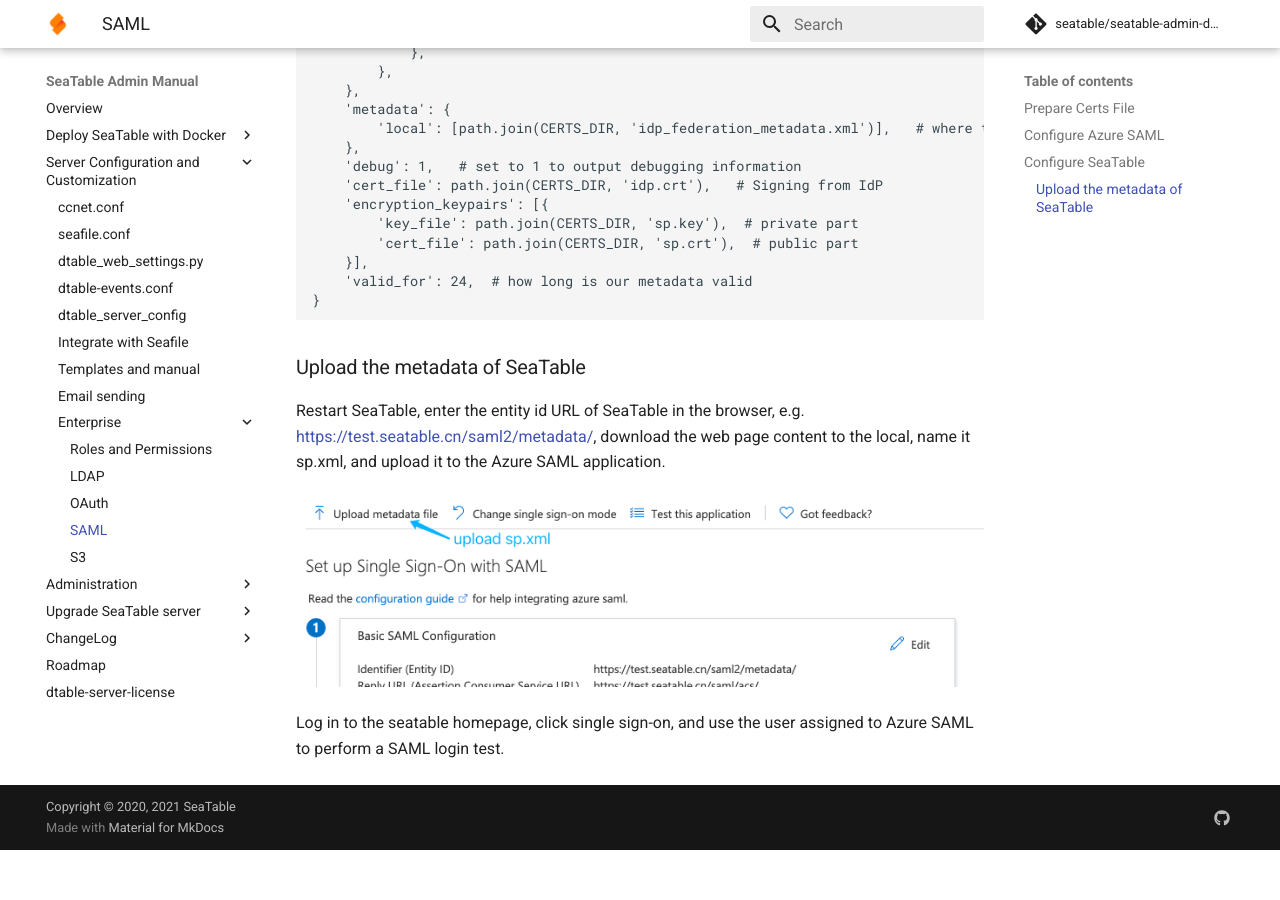
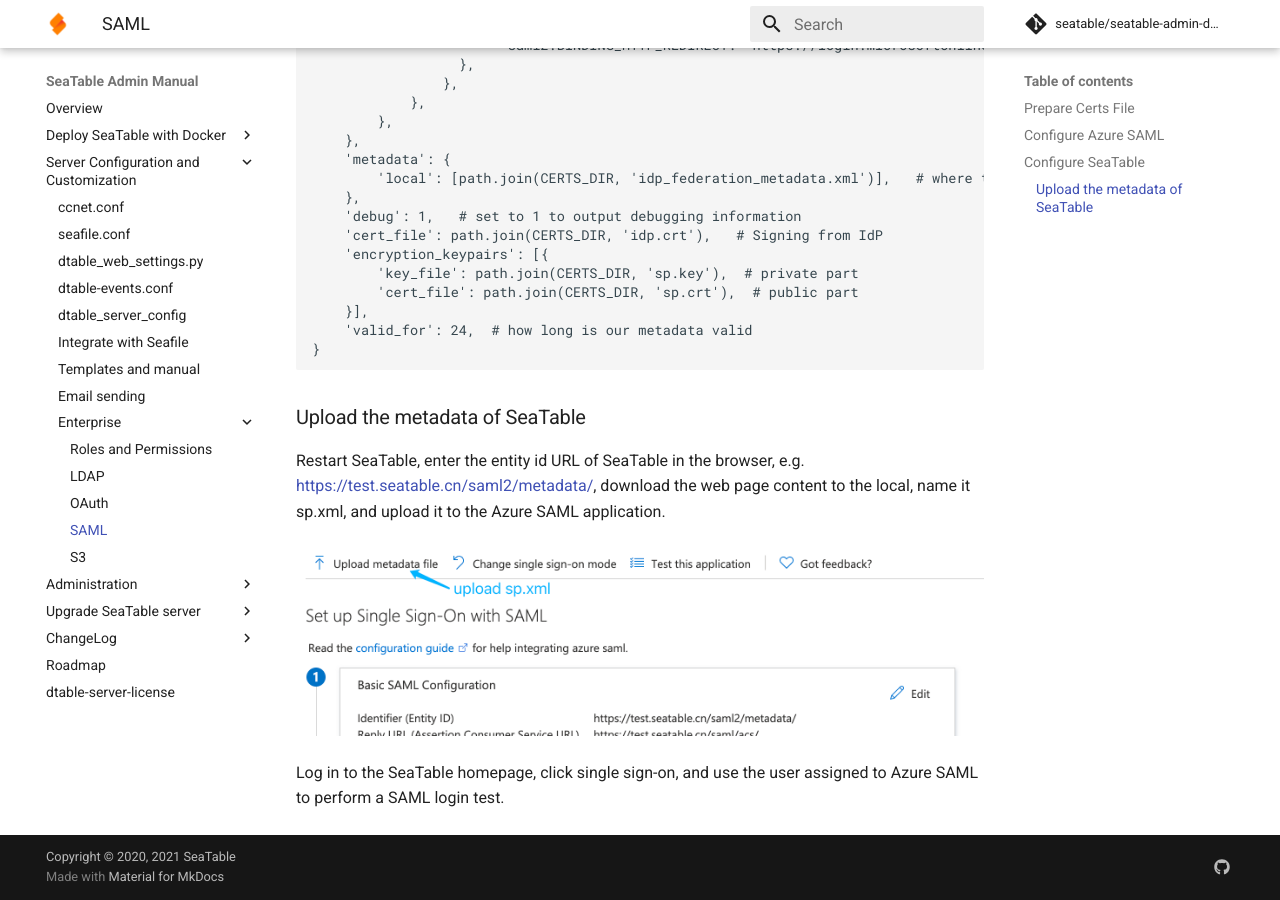
Before and after one commit to seatable/seatable-admin-docs, an MkDocs documentation site: the page built from manual/config/enterprise/saml.md, in a window 1280 px wide and 900 px high, scrolled down 2542 px. Built offline with MkDocs 1.6.1 and Material for MkDocs 9.7.7, drawn with Linux system fonts in a browser that asks for light colours; comment, search, counter and statistics services are not loaded; before the commit the page ends 3392 px from its top, so only the background shows below that; some of the changed text lies outside the part shown.

````diff
--- a/manual/config/enterprise/saml.md
+++ b/manual/config/enterprise/saml.md
@@ -37,6 +38,7 @@ Download base64 format signing certificate and metadata XML file, put them under
 ![](../../images/auto-upload/001.png)
 
 ## Configure SeaTable
+
 Add the following configuration to dtable_web_settings.py
 
 ```
@@ -111,4 +113,4 @@ Restart SeaTable, enter the entity id URL of SeaTable in the browser, e.g. <http
 
 ![](../../images/auto-upload/002.png)
 
-Log in to the seatable homepage, click single sign-on, and use the user assigned to Azure SAML to perform a SAML login test.
+Log in to the SeaTable homepage, click single sign-on, and use the user assigned to Azure SAML to perform a SAML login test.
````
Also changed, not shown: other parts of manual/config/enterprise/saml.md (+3 -2 lines).
